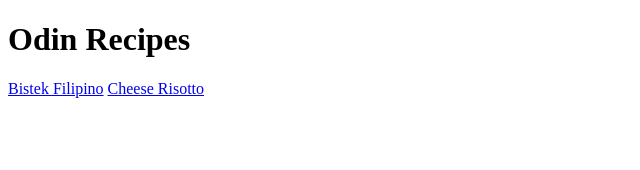
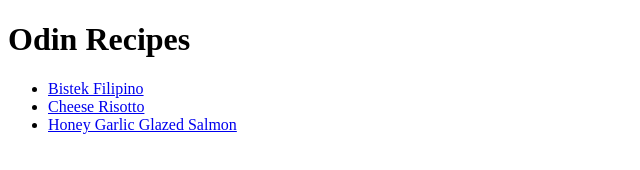
Before and after one commit to Reimeister/odin-recipes, a plain HTML site: page index.html in a window 1280 px wide. Shown: the whole page, without its empty margins (0-640 px from the left). Drawn offline with Linux system fonts and the light colour scheme.

Commit message:
Fix link and list on index

```diff
--- a/index.html
+++ b/index.html
@@ -6,8 +6,9 @@
 </head>
 <body>
     <h1>Odin Recipes</h1>
-
-    <a href="recipes/bistek-filipino.html">Bistek Filipino</a>
-    <a href="recipes/cheese-risotto.html">Cheese Risotto</a>
-</body>
+    <ul>
+        <li><a href="recipes/bistek-filipino.html">Bistek Filipino</a></li>
+        <li><a href="recipes/cheese-risotto.html">Cheese Risotto</a></li>
+        <li><a href="recipes/honey-garlic-glazed-salmon.html">Honey Garlic Glazed Salmon</a></a></li>
+    </ul>
 </html>
```
